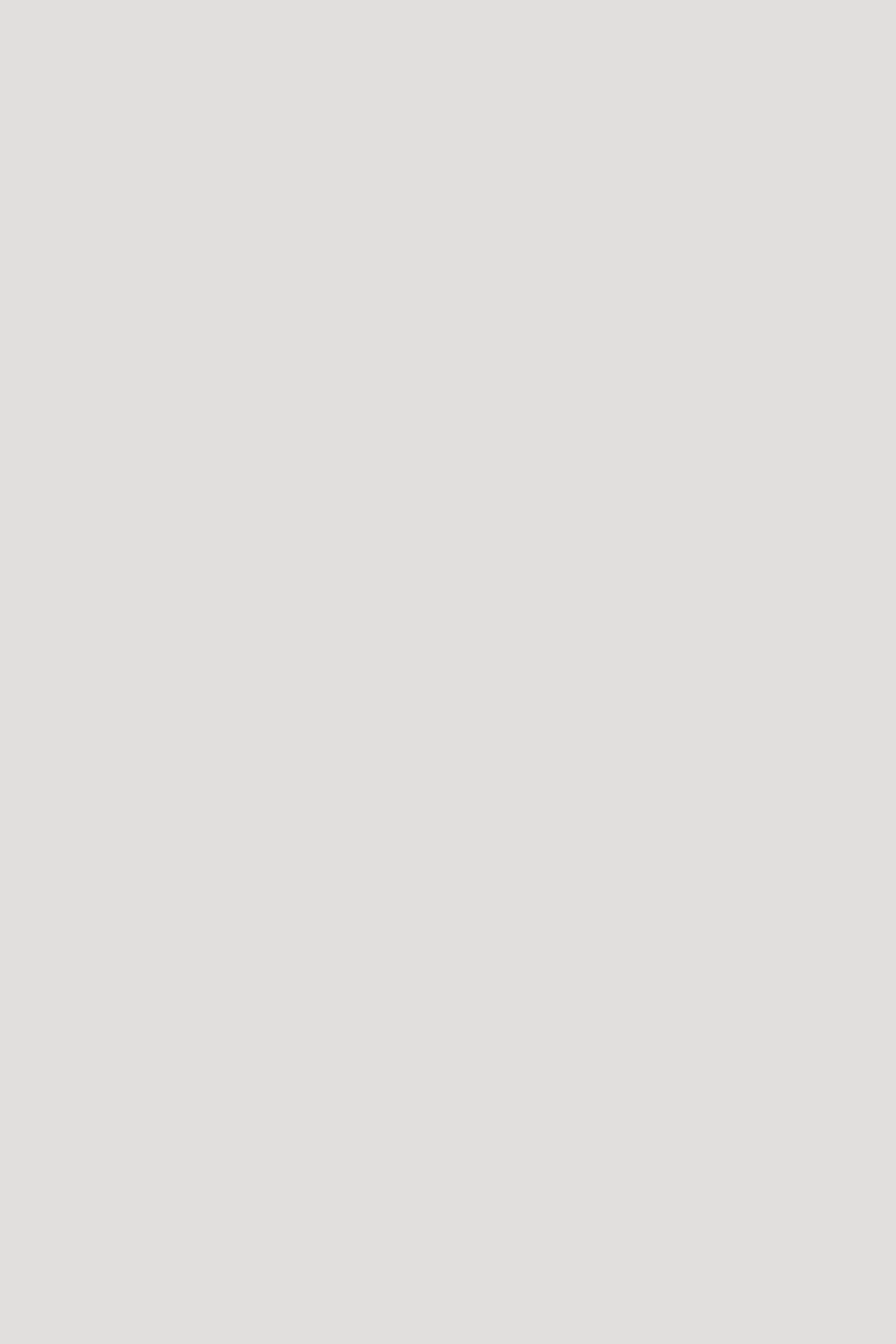
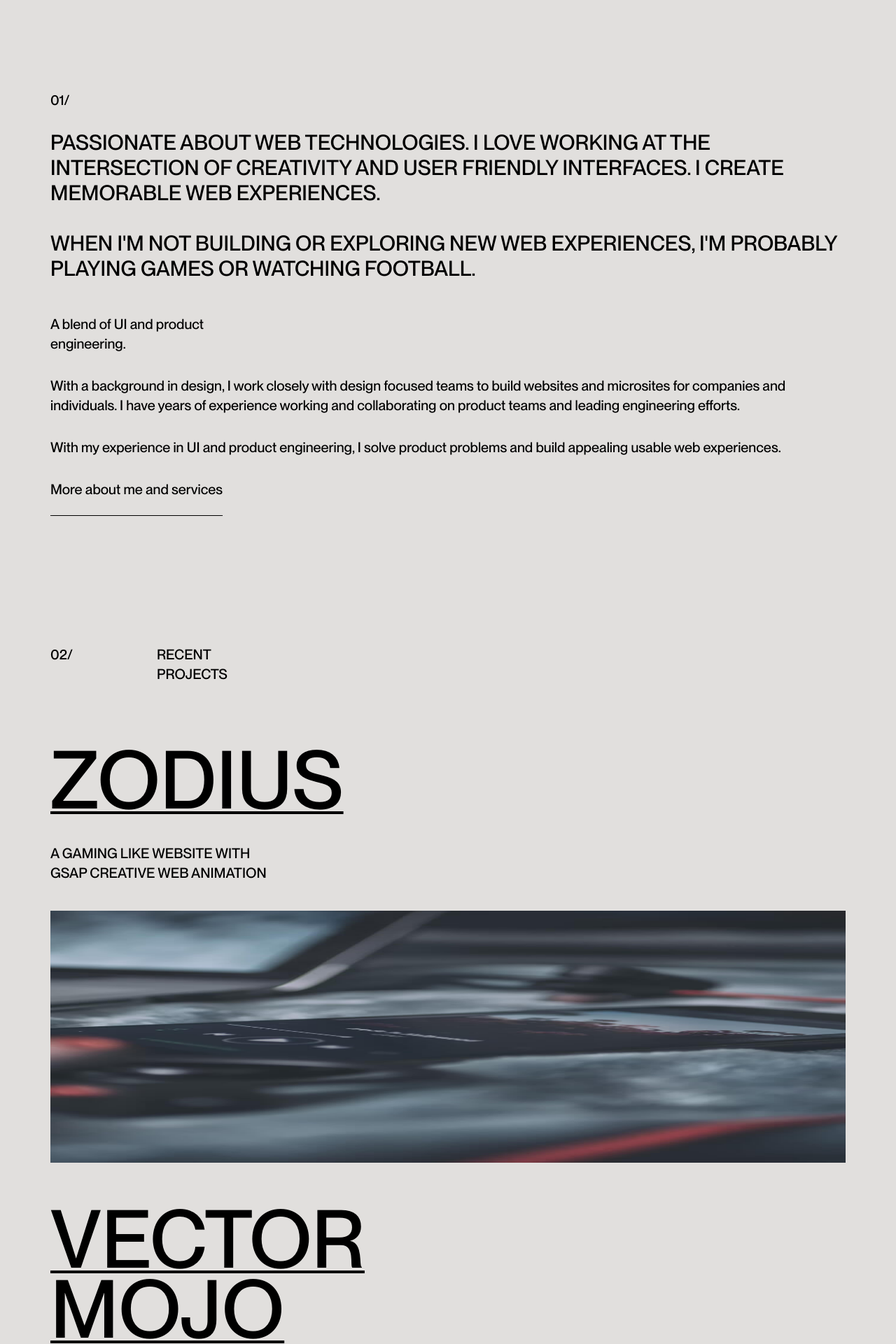
Before and after one commit to CleverCoder03/personal-portfolio-website, a Next.js app: page / in a window 1280 px wide. Shown: the part 880-2800 px from the top of the page at 70% size. Before the commit the page ends 881 px from the top, so only its background shows below. Built offline with nearby package versions, Linux system fonts and the light colour scheme.

Commit message:
homepage for mobile responsive done

```diff
--- a/app/components/Hero.jsx
+++ b/app/components/Hero.jsx
@@ -25,7 +25,17 @@ const Hero = () => {
       id="title"
       className="flex flex-col min-h-screen text-black py-7 px-5 md:py-6 md:px-12 lg:py-10 xl:px-18"
     >
-      <section className="mt-[6dvh] lg:mt-[10dvh]">
+      <div className="hidden w-full lg:flex justify-center text-xl font-ppneune-medium font-medium md:text-2xl">
+        <div className="w-1/2 text-right">
+          <h1 className="">Currently a Freelacer</h1>
+        </div>
+        <div className="w-1/2">
+          <h1 className="w-40">Based in Mumbai, India</h1>
+        </div>
+      </div>
+
+      {/* HERO SECTION */}
+      <section className="mt-[6dvh]">
         <div className="mt-[10dvh] w-65 text-xl font-ppneune-medium uppercase lg:hidden">
           I support designers and agencies with creative development
         </div>
@@ -64,6 +74,147 @@ const Hero = () => {
           </div>
         </div>
       </section>
+
+      {/* ABOUT SECTION PART-1 */}
+      <section className="mt-34">
+        <div className="text-xl font-ppneune-medium">
+          <h1>01/</h1>
+        </div>
+
+        <div className="mt-7">
+          <p className="text-3xl uppercase font-ppneune-medium">
+            Passionate about web technologies. I love working at the
+            intersection of creativity and user friendly interfaces. I create
+            memorable web experiences.
+          </p>
+        </div>
+
+        <div className="mt-9">
+          <p className="text-3xl uppercase font-ppneune-medium">
+            When I'm not building or exploring new web experiences, I'm probably
+            playing games or watching football.
+          </p>
+        </div>
+
+        <div className="">
+          <p className="mt-12 text-xl font-ppneune-medium w-60">
+            A blend of UI and product engineering.
+          </p>
+          <div>
+            <p className="mt-8 text-xl font-ppneune-medium">
+              With a background in design, I work closely with design focused
+              teams to build websites and microsites for companies and
+              individuals. I have years of experience working and collaborating
+              on product teams and leading engineering efforts.
+            </p>
+            <p className="mt-8 text-xl font-ppneune-medium">
+              With my experience in UI and product engineering, I solve product
+              problems and build appealing usable web experiences.
+            </p>
+            <p className="mt-8 text-xl font-ppneune-medium underline underline-offset-[30px] decoration-1">
+              More about me and services
+            </p>
+          </div>
+        </div>
+      </section>
+
+      {/* PROJECT SECTION */}
+      <section className="mt-52">
+        <div className="text-xl font-ppneune-medium flex gap-30">
+          <h1>02/</h1>
+          <h1 className="w-20 uppercase">Recent Projects</h1>
+        </div>
+
+        {/* PROJECT 1 */}
+        <div>
+          <div className="mt-22">
+            <h1 className="uppercase font-ppneune-medium text-[11.2dvw] leading-[9.8dvw] lg:text-[9dvw] lg:leading-[7.8dvw] underline underline-offset-4 decoration-4">
+              Zodius
+            </h1>
+            <p className="w-80 uppercase text-xl font-ppneune-medium my-10">
+              A gaming like website with gsap creative web animation
+            </p>
+          </div>
+
+          <div className="relative w-full h-[45dvh]">
+            <Image src="/zodius-cover.jpg" alt="zodius-cover" fill />
+          </div>
+        </div>
+
+        {/* PROJECT 2 */}
+        <div>
+          <div className="mt-15">
+            <h1 className="uppercase font-ppneune-medium text-[11.2dvw] leading-[12dvw] lg:text-[9dvw] lg:leading-[7.8dvw] underline underline-offset-4 decoration-4 w-30">
+              Vector mojo
+            </h1>
+            <p className="w-80 uppercase text-xl font-ppneune-medium my-10">
+              A gaming like website with gsap creative web animation
+            </p>
+          </div>
+
+          <div className="relative w-full h-[45dvh]">
+            <Image src="/vector-cover.jpg" alt="zodius-cover" fill />
+          </div>
+        </div>
+      </section>
+
+      {/* ABOUT SECTION PART-2 */}
+      <section className="mt-48">
+        <div className="text-xl font-ppneune-medium flex gap-30">
+          <h1>03/</h1>
+          <h1 className="uppercase">about me</h1>
+        </div>
+
+        <div className="mt-15">
+          <div className="uppercase font-ppneune-medium text-[11.2dvw] leading-[9.8dvw] lg:text-[9dvw] lg:leading-[7.8dvw] flex flex-col gap-2">
+            <h1>football,</h1>
+            <h1>Exploring,</h1>
+            <h1>gaming,</h1>
+            <h1>music.</h1>
+          </div>
+        </div>
+
+        <div className="mt-12">
+          <p className="w-90 text-xl font-ppneune-medium">
+            My hobbies take up a good portion of my leisure time. I'm either cheering up FC Bayern Munich, winning a game of FIFA with them, exploring VR experiences or listening to delightful music.
+          </p>
+        </div>
+
+        <div className="mt-12">
+          <p className="mt-8 text-xl font-ppneune-medium underline underline-offset-[30px] decoration-1">
+              More about me
+            </p>
+        </div>
+      </section>
+
+      {/* CONTACT Section */}
+      <section className="mt-48">
+        <div className="text-xl font-ppneune-medium flex gap-30">
+          <h1>04/</h1>
+          <h1 className="w-40 uppercase">want to work together?</h1>
+        </div>
+
+        <div className="mt-15">
+          <h1 className="uppercase font-ppneune-medium text-[11.2dvw] leading-[12dvw] lg:text-[9dvw] lg:leading-[7.8dvw] underline underline-offset-4 decoration-4 w-60">Connect with me</h1>
+        </div>
+      </section>
+
+      {/* FOOTER Section */}
+      <section className="mt-32 text-xl font-ppneune-medium leading-[1.1]">
+        <div>
+          <h1>Vishal Mishra</h1>
+          <h1>Creative Developer</h1>
+        </div>
+        <div className="mt-5">
+          <a href="http://" target="_blank" rel="noopener noreferrer">Linkedin,</a>&nbsp;
+          <a href="http://" target="_blank" rel="noopener noreferrer">Github,</a>&nbsp;
+          <a href="http://" target="_blank" rel="noopener noreferrer">Whatsapp</a>
+        </div>
+        <div className="mt-10 mb-5">
+          <h1>Development Vishal Mishra</h1>
+          <h1>Inspiration <a href="https://www.richardekwonye.com/" target="_blank" rel="noopener noreferrer">Richard Ekwonye</a></h1>
+        </div>
+      </section>
     </main>
   );
 };
--- a/app/globals.css
+++ b/app/globals.css
@@ -2,6 +2,8 @@
 
 body {
   background: #e1dfdd;
+  box-sizing: border-box;
+  overflow-x: hidden;
 }
 
 @layer base {
```
Also changed, not shown: public/vector-cover.jpg (added), public/zodius-cover.jpg (added).
